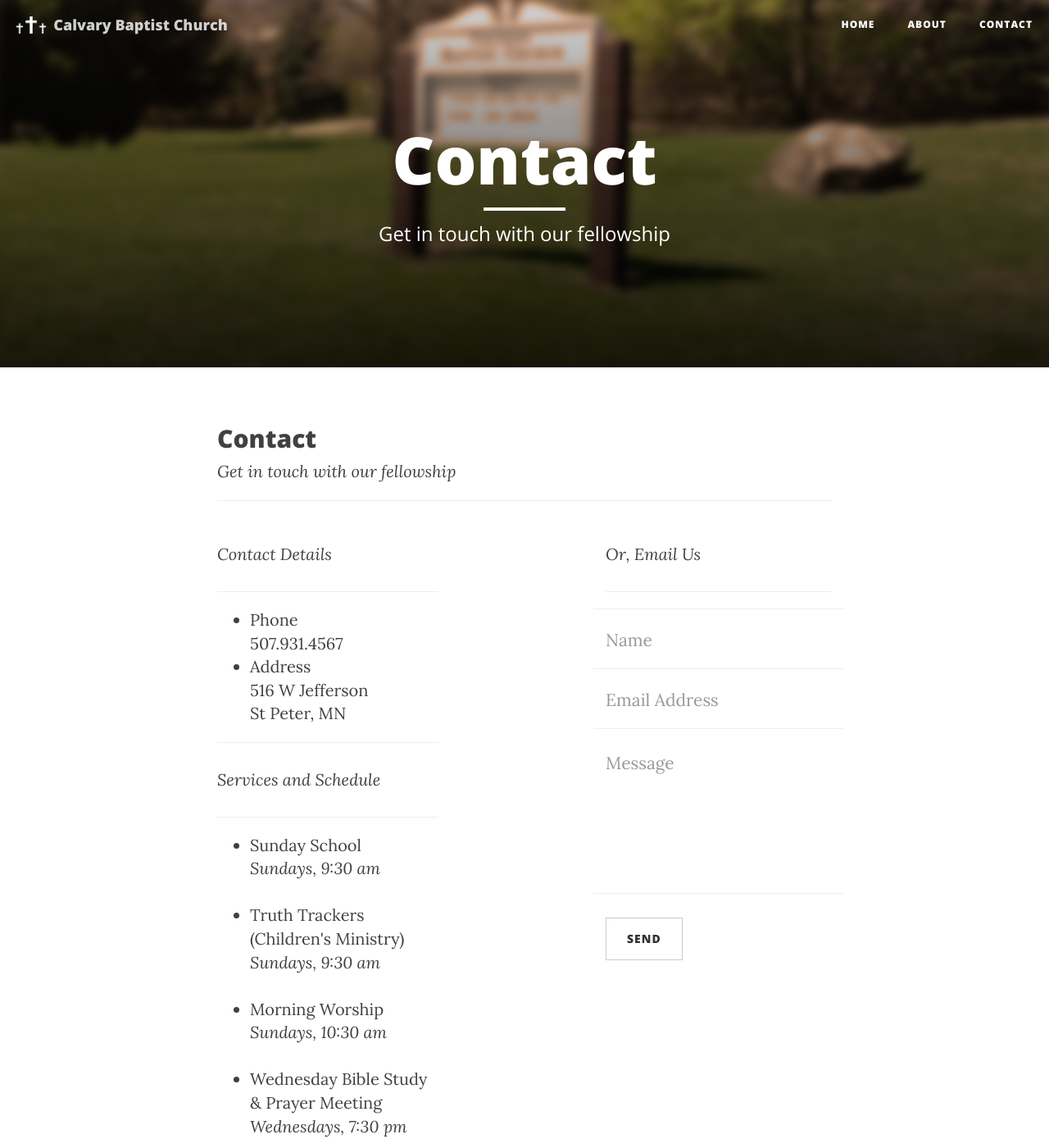
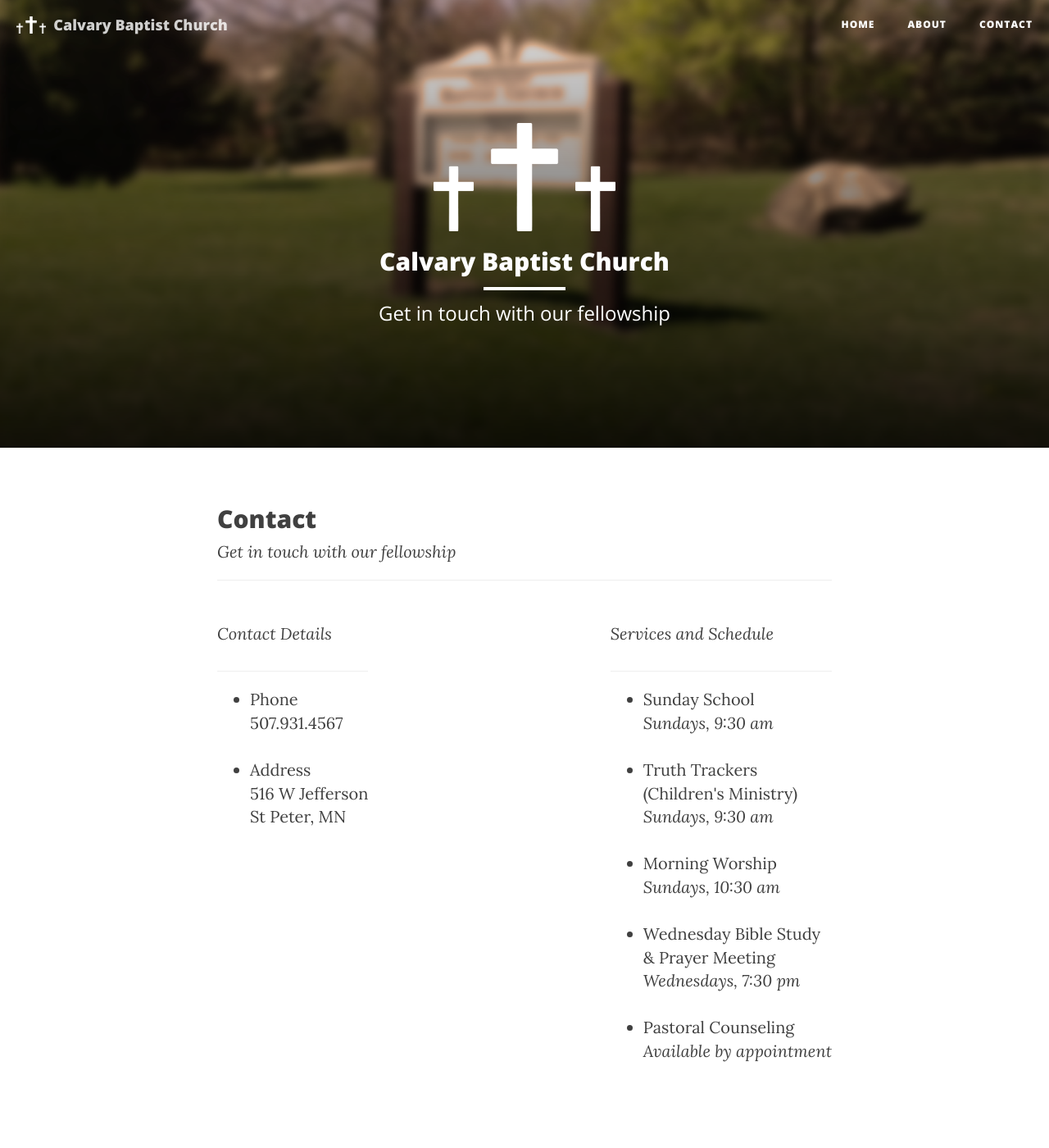
Before and after one commit to SaintPeterCalvaryBaptistChurch/SaintPeterCalvaryBaptistChurch.github.io, a Jekyll site: the page built from contact.html, in a window 1280 px wide and 1400 px high. Shown: the whole window at 82% size. Built offline with Jekyll 4.4.1, drawn with Linux system fonts in a browser that asks for light colours; nearby versions of some CDN libraries; some of the changed text lies outside the part shown.

Commit message:
~page headers, ~contact page

```diff
--- a/_layouts/page.html
+++ b/_layouts/page.html
@@ -8,8 +8,7 @@
         <div class="row">
             <div class="col-lg-8 col-lg-offset-2 col-md-10 col-md-offset-1">
                 <div class="site-heading">
-                  {% if page.logo %}
-                  <img src="img/3crosslogo.png"
+                  <img src="/img/3crosslogo.png"
                   height="132"
                   width="222"
                   style=
@@ -17,12 +16,7 @@
                   margin-left: auto;
                   margin-right: auto"
                   >
-                  {% endif %}
-                  {% if page.title %}
-                  <h1>{{ page.title }}</h1>
-                  {% else %}
                   <h2>{{ site.title }}</h2>
-                  {% endif %}
                   <hr class="small">
                   <span class="subheading">{{ page.description }}</span>
                 </div>
--- a/contact.html
+++ b/contact.html
@@ -4,6 +4,9 @@
 description: "Get in touch with our fellowship"
 header-img: "img/sign-bg.png"
 ---
+
+<!-- Contact Details -->
+<div class="center" style="float:center; height:800px">
   <h2>Contact</h2>
   <span class="meta"><i>Get in touch with our fellowship</i></span>
   <hr>
@@ -12,10 +15,16 @@
     <hr>
       <ul>
         <li>Phone <br> 507.931.4567</li>
+        <br>
         <li>Address <br> 516 W Jefferson <br>
           St Peter, MN</li>
       </ul>
-  <hr>
+      <br>
+  </div>
+
+  <!-- Services and Schedule -->
+
+  <div class="right" style="float: right">
     <p><i>Services and Schedule</i></p>
     <hr>
       <ul>
@@ -41,48 +50,30 @@
           <i>Wednesdays, 7:30 pm</i>
         </li>
 
-      <br>9
+        <br>
 
-      <li>Pastoral Couseling <br>
+        <li>Pastoral Counseling <br>
           <i>Available by appointment</i>
         </li>
       </ul>
-  <hr>
-
-
-
-
-
-
-
-
-
-
-
-
-
-
-
+      <br>
+  </div>
 </div>
 
+<p>
+  <i>
+    Email Us
+  </i>
+</p>
+<!-- Email Form -->
 
-
-
-
-
-
-
-
-
-
-<div class="right" style="float: right">
-  <p><i>Or, Email Us</i></p>
-  <hr>
 <!-- Contact Form - Enter your email address on line 19 of the mail/contact_me.php file to make this form work. -->
 <!-- WARNING: Some web hosts do not allow emails to be sent through forms to common mail hosts like Gmail or Yahoo. It's recommended that you use a private domain email address! -->
 <!-- NOTE: To use the contact form, your site must be on a live web host with PHP! The form will not work locally! -->
+
 <form name="sentMessage" id="contactForm" novalidate>
     <div class="row control-group">
+
         <div class="form-group col-xs-12 floating-label-form-group controls">
             <label>Name</label>
             <input type="text" class="form-control" placeholder="Name" id="name" required data-validation-required-message="Please enter your name.">
```
Also changed, not shown: 11 other files. Lines whose indentation alone changed are shown as unchanged.
